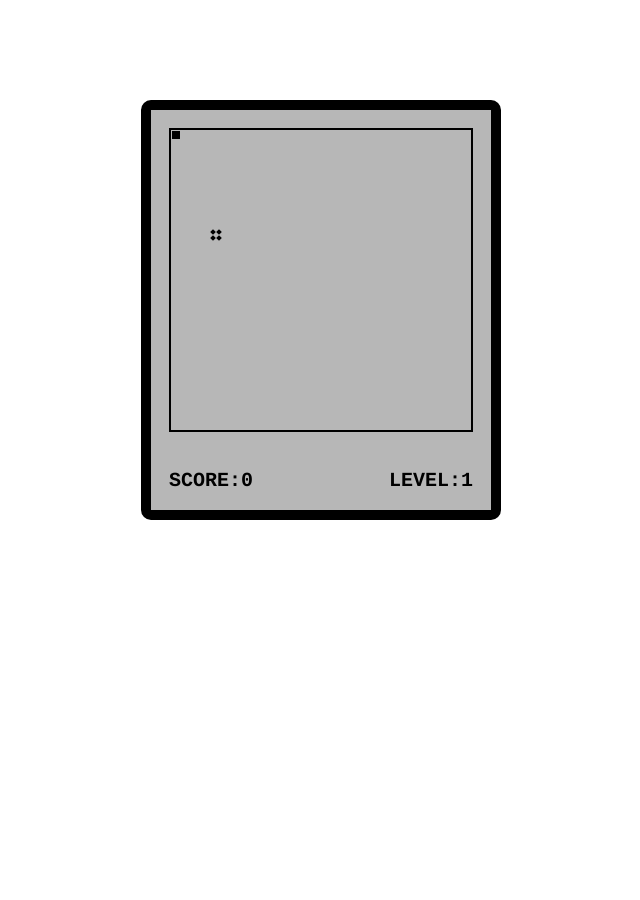
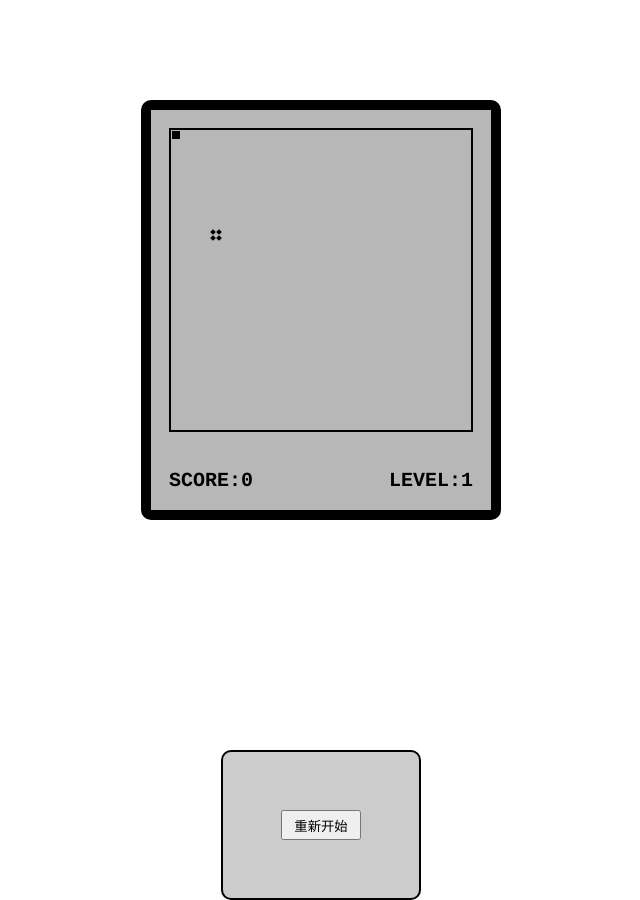
Before and after one commit to MQliferecord/h5game02, a website built with webpack: page index.html in a window 1280 px wide. Shown: the whole page, without its empty margins (319-959 px from the left). Before the commit the page ends 800 px from the top, so only its background shows below. Built offline with nearby package versions, Linux system fonts and the light colour scheme.

Commit message:
修改弹窗样式

```diff
--- a/css/index.css
+++ b/css/index.css
@@ -55,3 +55,19 @@ body{
     align-items: center;
     justify-content: space-between;
 }
+#dialog{
+    margin:130px auto;
+    width: 200px;
+    height: 150px;
+    border:2px solid black;
+    background-color: #ccc;
+    border-radius:10px;
+    font-size: small;
+    display: flex;
+    flex-wrap: wrap;
+    justify-content: center;
+    align-items: center;
+}
+#dialog::backdrop{
+    background-color: rgba(126,201,236,0.6);
+}
--- a/index.html
+++ b/index.html
@@ -29,6 +29,14 @@
             </div>
         </div>
     </div>
+    <dialog id="dialog">
+        <div>
+            <h2></h2>
+        </div>
+        <div>
+            <button style="width:80px;height:30px" id="restart">重新开始</button>
+        </div>
+    </dialog>
     <script src="ts/food.js"></script>
     <script src="ts/game.js"></script>
     <script src="ts/scorePanel.js"></script>
--- a/ts/game.ts
+++ b/ts/game.ts
@@ -8,10 +8,12 @@ class Game{
     direction:string = ''
     timer:number = 300
     isLive:Boolean = true
+    dialog:HTMLDialogElement
     constructor(){
         this.snake = new Snake()
         this.food = new Food()
         this.scorePanel = new ScorePanel()
+        this.dialog = document.getElementsByTagName('dialog')[0]
         this.init()
     }
     init(){
@@ -56,8 +58,15 @@ class Game{
             this.snake.X = X
             this.snake.Y = Y
         }catch(e:any){
-            alert(e.message+"GAME OVER")
+            let dialogtext = this.dialog.getElementsByTagName('h2')[0]
+            dialogtext.innerText = e.message+"GAME OVER"
+            this.dialog.showModal();
             this.isLive = false
+            let restart = this.dialog.getElementsByTagName('button')[0]
+            restart.addEventListener("click",()=>{
+                document.location.reload()
+                this.dialog.close()
+            })
         }
         this.timer = 300 - (this.scorePanel.level - 1) * 30
         //开启轮询
--- a/ts/snake.ts
+++ b/ts/snake.ts
@@ -64,7 +64,7 @@ class Snake{
         for(let i = 1;i<this.bodies.length;i++){
             let bd = this.bodies[i] as HTMLElement
             if(this.X ===  bd.offsetLeft&& this.Y === bd.offsetTop){
-                throw new Error("撞到自己了")
+                throw new Error("撞到自己")
             }
         }
     }
```
Also changed, not shown: Readme.md (added).
